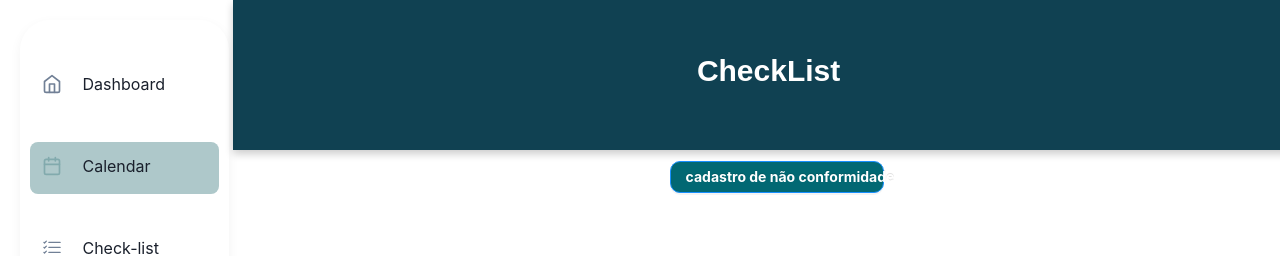
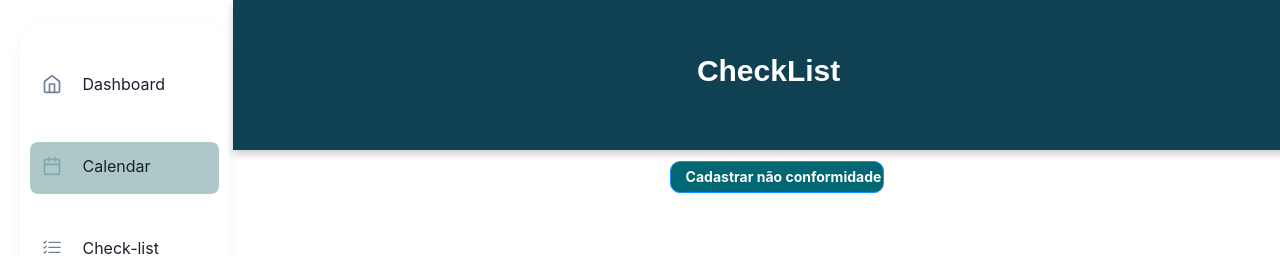
Before and after one commit to FernandoDias18/ProjetoQualidadeSoftware, a React (Create React App) app: page / in a window 1280 px wide. Shown: the top 256 px of the page. Built offline with nearby package versions, Linux system fonts and the light colour scheme.

Commit message:
Change button text

```diff
--- a/src/components/ModalCadastroNaoCof/ModalCadastroNaoCof.jsx
+++ b/src/components/ModalCadastroNaoCof/ModalCadastroNaoCof.jsx
@@ -79,7 +79,7 @@ export function ModalCadastroNaoCof(){
 
             </ModalComponent>
 
-            <Button onClick={abrirModal} type="primary"> cadastro de não conformidade</Button>
+            <Button onClick={abrirModal} type="primary"> Cadastrar não conformidade</Button>
 
         </>
     )
```
